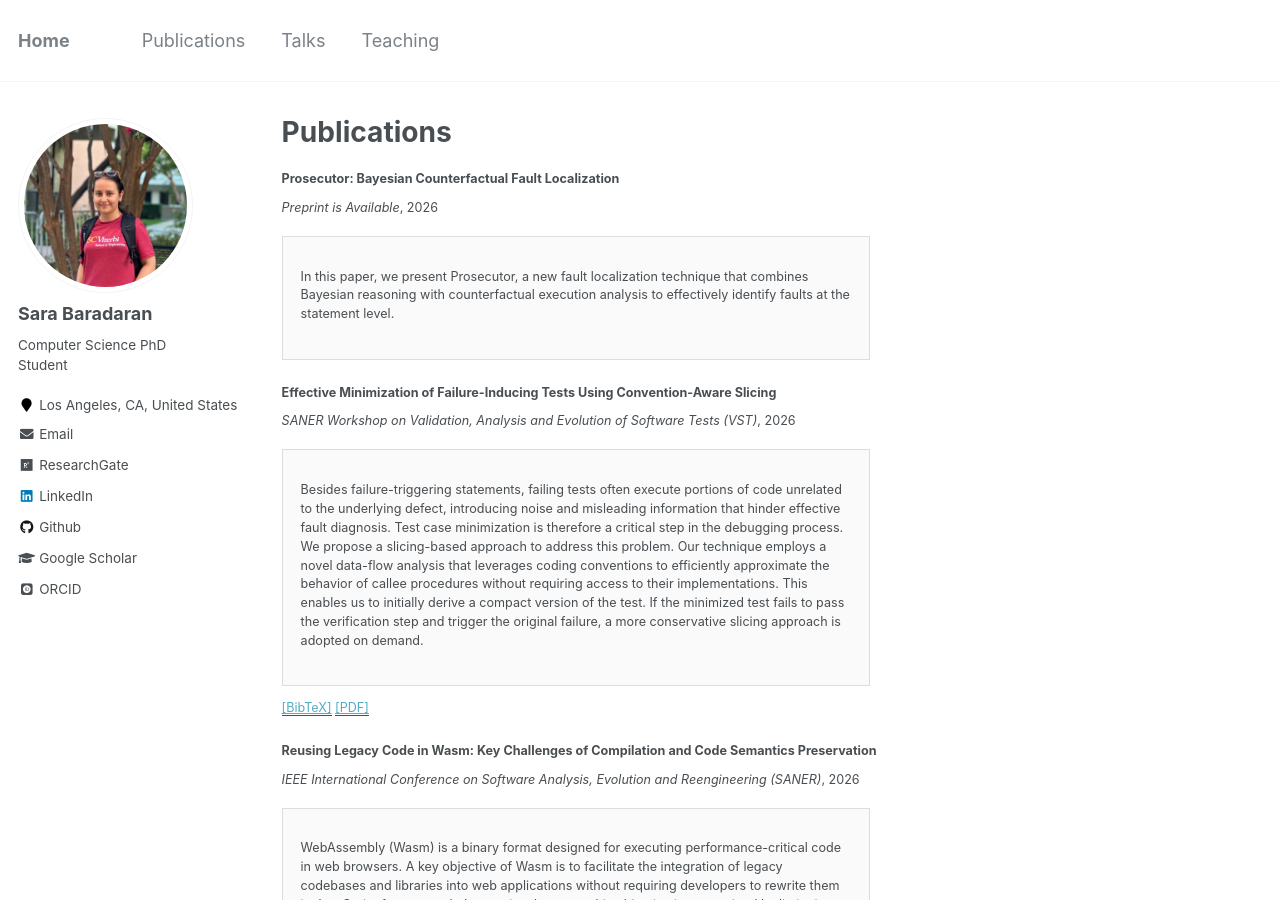
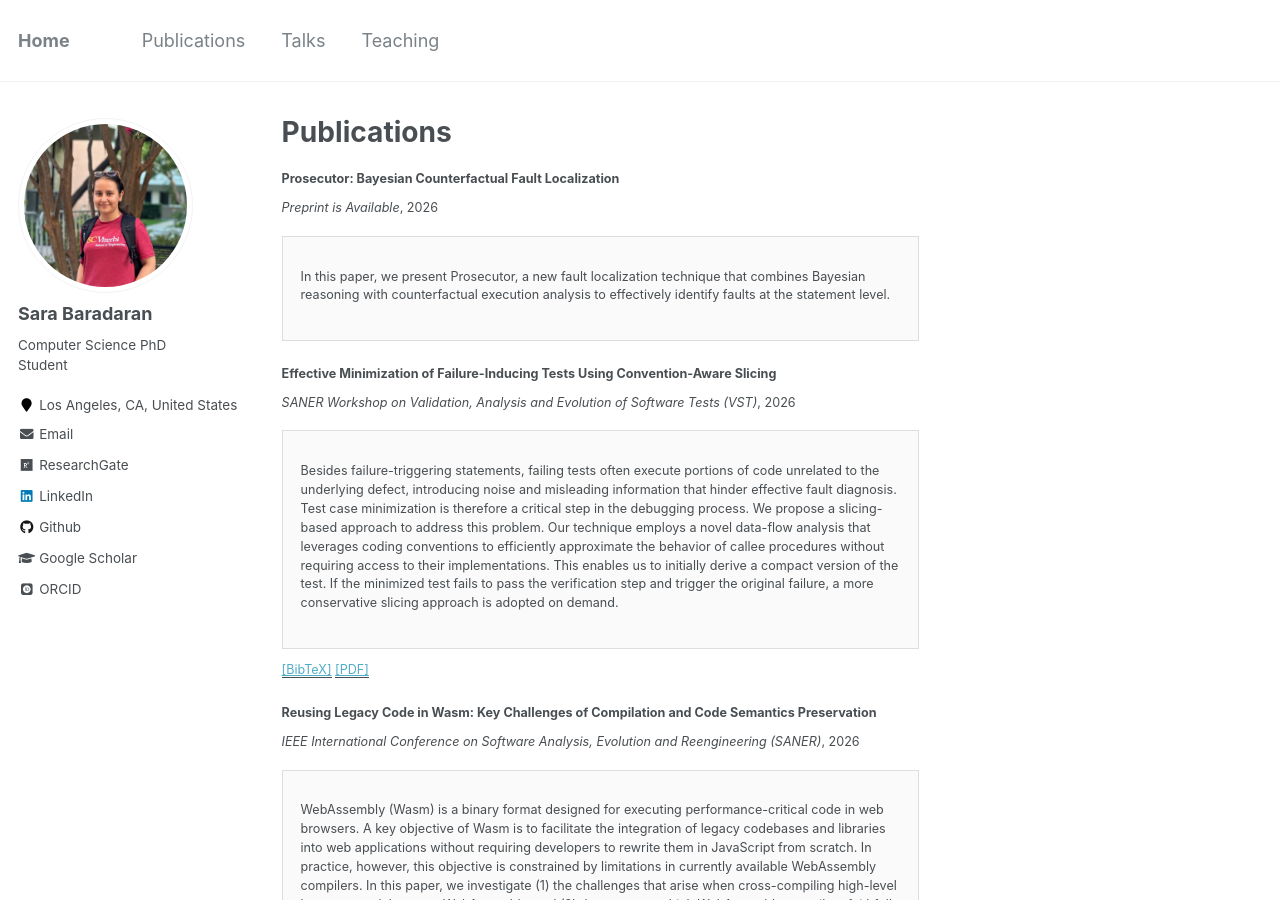
Before and after one commit to SaraBaradaran/SaraBaradaran.github.io, a Jekyll site: the page built from _pages/publications.md, in a window 1280 px wide and 900 px high. Built offline with Jekyll 4.4.1, drawn with Linux system fonts in a browser that asks for light colours; some web fonts are replaced.

Commit message:
Update archive-single.html

```diff
--- a/_includes/archive-single.html
+++ b/_includes/archive-single.html
@@ -63,7 +63,7 @@
       <div style="display: flex; align-items: flex-start; gap: 1rem; margin-top: 1rem; flex-wrap: wrap;">
 
         {% if post.excerpt %}
-          <div style="width: 60%; min-width: 280px; border: 1px solid #ddd; padding: 1rem; box-sizing: border-box; background: #fafafa;">
+          <div style="width: 65%; min-width: 280px; border: 1px solid #ddd; padding: 1rem; box-sizing: border-box; background: #fafafa;">
             {{ post.excerpt | markdownify }}
           </div>
         {% endif %}
```
